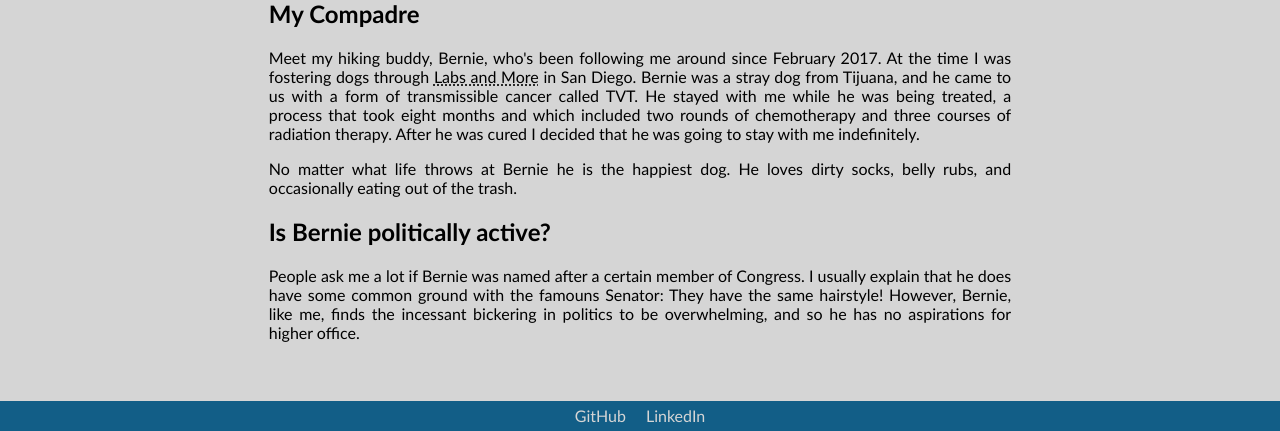
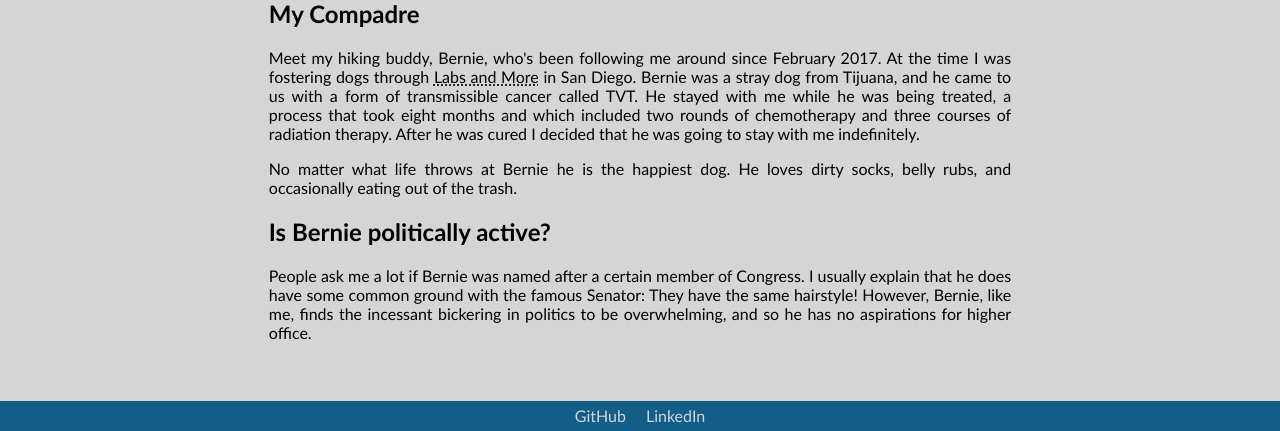
Before and after one commit to ericdweise/website, a PHP site: page /bernie.php in a window 1280 px wide. Shown: the part 522-953 px from the top of the page. Run offline with PHP 8.4, Linux system fonts and the light colour scheme.

Commit message:
fixed typo

```diff
--- a/htdocs/bernie.php
+++ b/htdocs/bernie.php
@@ -14,7 +14,7 @@
             <p>Meet my hiking buddy, Bernie, who's been following me around since February 2017. At the time I was fostering dogs through <a href="https://www.labsandmore.org/">Labs and More</a> in San Diego. Bernie was a stray dog from Tijuana, and he came to us with a form of transmissible cancer called TVT. He stayed with me while he was being treated, a process that took eight months and which included two rounds of chemotherapy and three courses of radiation therapy. After he was cured I decided that he was going to stay with me indefinitely.</p>
             <p>No matter what life throws at Bernie he is the happiest dog. He loves dirty socks, belly rubs, and occasionally eating out of the trash.</p>
             <h2>Is Bernie politically active?</h2>
-            <p>People ask me a lot if Bernie was named after a certain member of Congress. I usually explain that he does have some common ground with the famouns Senator: They have the same hairstyle! However, Bernie, like me, finds the incessant bickering in politics to be overwhelming, and so he has no aspirations for higher office.</p>
+            <p>People ask me a lot if Bernie was named after a certain member of Congress. I usually explain that he does have some common ground with the famous Senator: They have the same hairstyle! However, Bernie, like me, finds the incessant bickering in politics to be overwhelming, and so he has no aspirations for higher office.</p>
         </section>
     </div>
     <?php include('footer.php'); ?>
```
